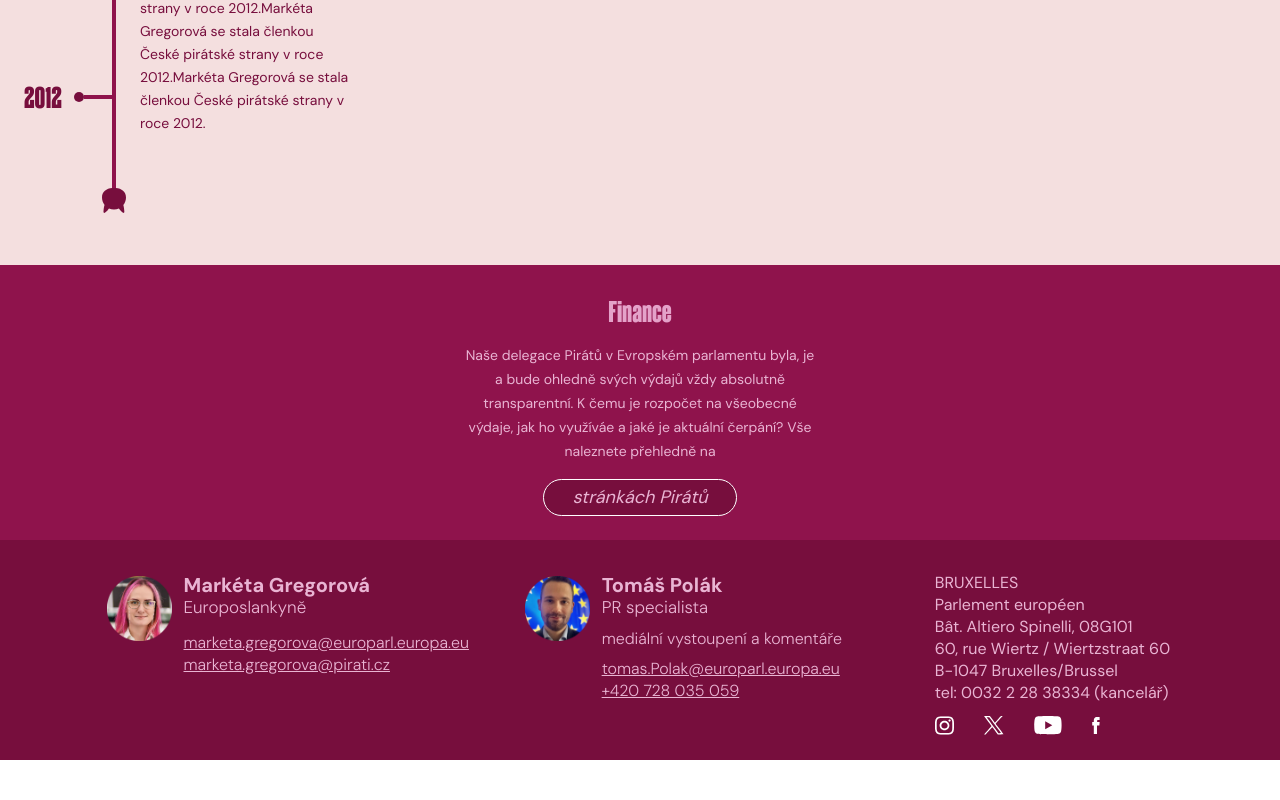
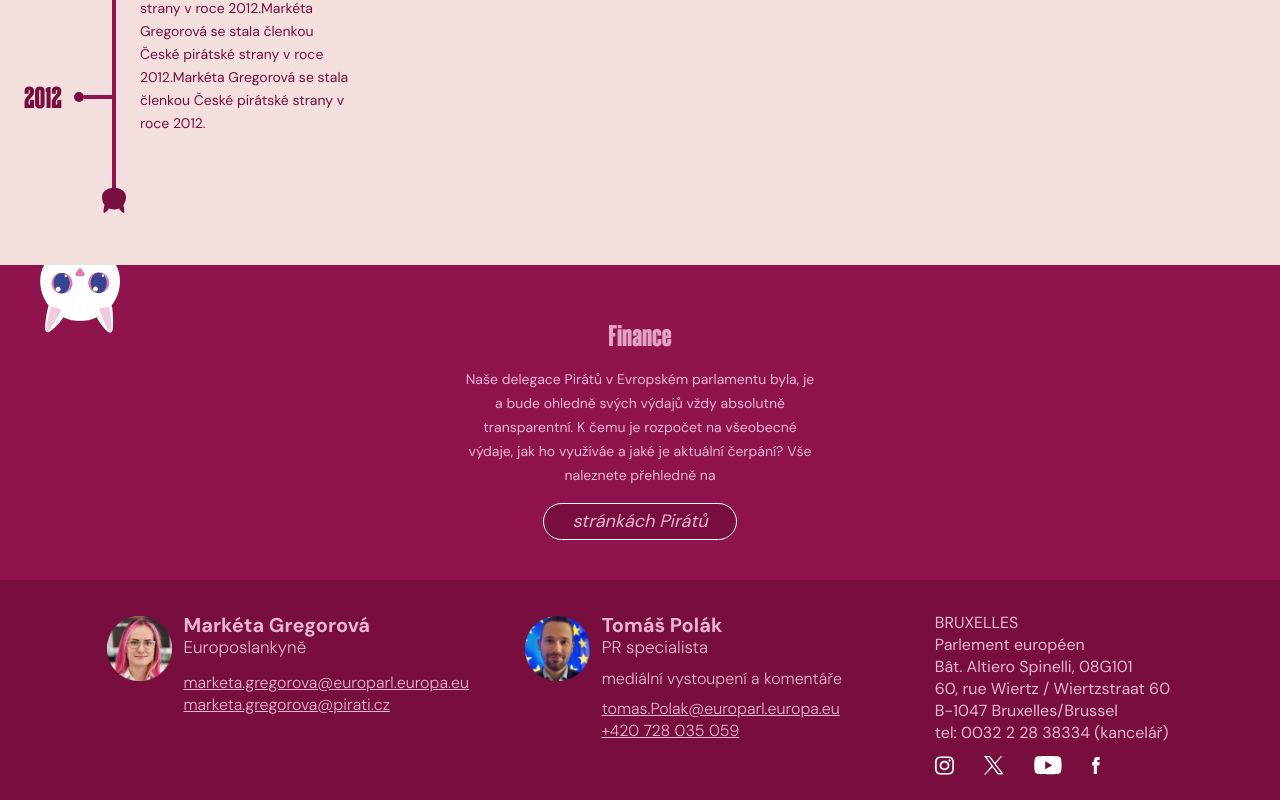
Before and after one commit to caroluxurians/mgreg, a Next.js app: page /o-mne in a window 1280 px wide. Shown: the part 1675-2475 px from the top of the page. Before the commit the page ends 2435 px from the top, so only its background shows below. Built offline with nearby package versions, Linux system fonts and the light colour scheme.

Commit message:
curious cat placement

```diff
--- a/app/(sections)/o-mne/page.tsx
+++ b/app/(sections)/o-mne/page.tsx
@@ -84,7 +84,17 @@ const OMne = () => {
           </div>
         </div>
 
-        <div className="bg-red-pink pt-8 pb-6">
+        <div className="bg-red-pink pt-14 pb-10 relative overflow-hidden">
+          <div className="w-20 absolute top-0 left-0">
+            <Image
+              src="/cat-curious.svg"
+              height={258}
+              width={270}
+              alt="curious cat"
+              unoptimized
+              className="transform rotate-180 absolute -top-4 left-10 overflow-hidden"
+            />
+          </div>
           <div className="w-[350px] text-light-pink mx-auto flex flex-col items-center gap-4">
             <div className="font-heading text-red-pink-light text-[30px]/[30px]">
               Finance
```
Also changed, not shown: public/cat-transparency.svg (added).
